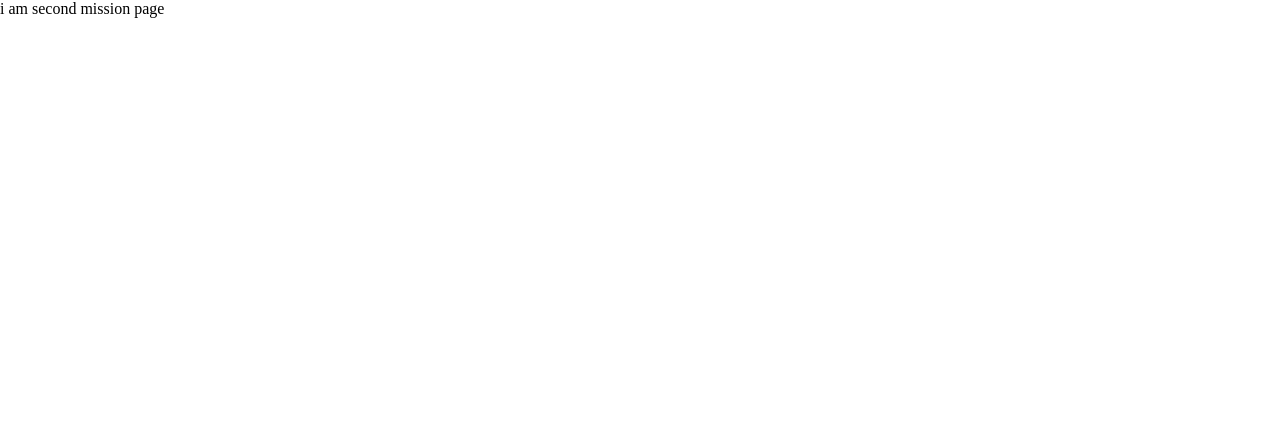
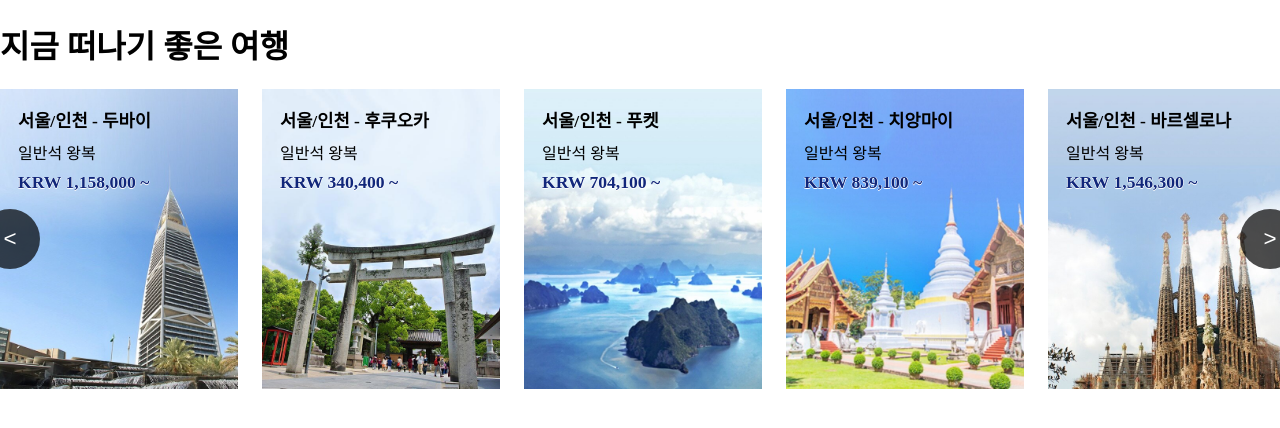
Before and after one commit to woowacourse/a11y-airline, a React app: page / in a window 1280 px wide. Shown: the top 428 px of the page. Built offline with nearby package versions, Linux system fonts and the light colour scheme.

Commit message:
feat: add SecondMissionPage component

```diff
--- a/src/pages/SecondMissionPage.tsx
+++ b/src/pages/SecondMissionPage.tsx
@@ -1,5 +1,106 @@
+import Carousel from '../components/Carousel/Carousel';
+
+import { TravelProductData } from '../components/TravelProduct/TravelProduct';
+
+import Dubai from '../assets/dubai.jpg';
+import Fukuoka from '../assets/fukuoka.jpg';
+import Phuket from '../assets/phuket.jpg';
+import Chiangmai from '../assets/chiangmai.jpg';
+import Hanoi from '../assets/hanoi.jpg';
+import Barcelona from '../assets/barcelona.jpg';
+import Hawai from '../assets/hawai.jpg';
+import Roma from '../assets/roma.jpg';
+
+const TRAVEL_PRODUCT_LIST: TravelProductData[] = [
+  {
+    id: 1,
+    departure: '서울/인천',
+    destination: '두바이',
+    seatType: '일반석',
+    bookingType: '왕복',
+    minimumFare: 1158000,
+    imageUrl: Dubai,
+    href: 'https://www.koreanair.com/booking/best-prices?departureCode=ICN&destinationCode=DXB&cabin=Y&tripType=RT&duration=7',
+  },
+  {
+    id: 2,
+    departure: '서울/인천',
+    destination: '후쿠오카',
+    seatType: '일반석',
+    bookingType: '왕복',
+    minimumFare: 340400,
+    imageUrl: Fukuoka,
+    href: 'https://www.koreanair.com/booking/best-prices?departureCode=ICN&destinationCode=FUK&cabin=Y&tripType=RT&duration=7',
+  },
+  {
+    id: 3,
+    departure: '서울/인천',
+    destination: '푸켓',
+    seatType: '일반석',
+    bookingType: '왕복',
+    minimumFare: 704100,
+    imageUrl: Phuket,
+    href: 'https://www.koreanair.com/booking/best-prices?departureCode=ICN&destinationCode=HKT&cabin=Y&tripType=RT&duration=7',
+  },
+  {
+    id: 4,
+    departure: '서울/인천',
+    destination: '치앙마이',
+    seatType: '일반석',
+    bookingType: '왕복',
+    minimumFare: 839100,
+    imageUrl: Chiangmai,
+    href: 'https://www.koreanair.com/booking/best-prices?departureCode=ICN&destinationCode=CNX&cabin=Y&tripType=RT&duration=7',
+  },
+  {
+    id: 5,
+    departure: '서울/인천',
+    destination: '바르셀로나',
+    seatType: '일반석',
+    bookingType: '왕복',
+    minimumFare: 1546300,
+    imageUrl: Barcelona,
+    href: 'https://www.koreanair.com/booking/best-prices?departureCode=ICN&destinationCode=BCN&duration=7&cabin=Y',
+  },
+  {
+    id: 6,
+    departure: '서울/인천',
+    destination: '로마/레오나르도 다빈치',
+    seatType: '일반석',
+    bookingType: '왕복',
+    minimumFare: 527500,
+    imageUrl: Hanoi,
+    href: 'https://www.koreanair.com/booking/best-prices?departureCode=ICN&destinationCode=HAN&duration=7&cabin=Y',
+  },
+  {
+    id: 7,
+    departure: '서울/인천',
+    destination: '로마/레오나르도 다빈치',
+    seatType: '일반석',
+    bookingType: '왕복',
+    minimumFare: 1454200,
+    imageUrl: Roma,
+    href: 'https://www.koreanair.com/booking/best-prices?departureCode=ICN&destinationCode=FCO&cabin=Y&tripType=RT&duration=7',
+  },
+  {
+    id: 8,
+    departure: '서울/인천',
+    destination: '호놀룰루(하와이)',
+    seatType: '일반석',
+    bookingType: '왕복',
+    minimumFare: 1244900,
+    imageUrl: Hawai,
+    href: 'https://www.koreanair.com/booking/best-prices?departureCode=ICN&destinationCode=HNL&cabin=Y&tripType=RT&duration=7',
+  },
+];
+
 const SecondMissionPage = () => {
-  return <div>i am second mission page</div>;
+  return (
+    <div>
+      <h1>지금 떠나기 좋은 여행</h1>
+      <Carousel items={TRAVEL_PRODUCT_LIST} itemSize="middle" />
+    </div>
+  );
 };
 
 export default SecondMissionPage;
```
